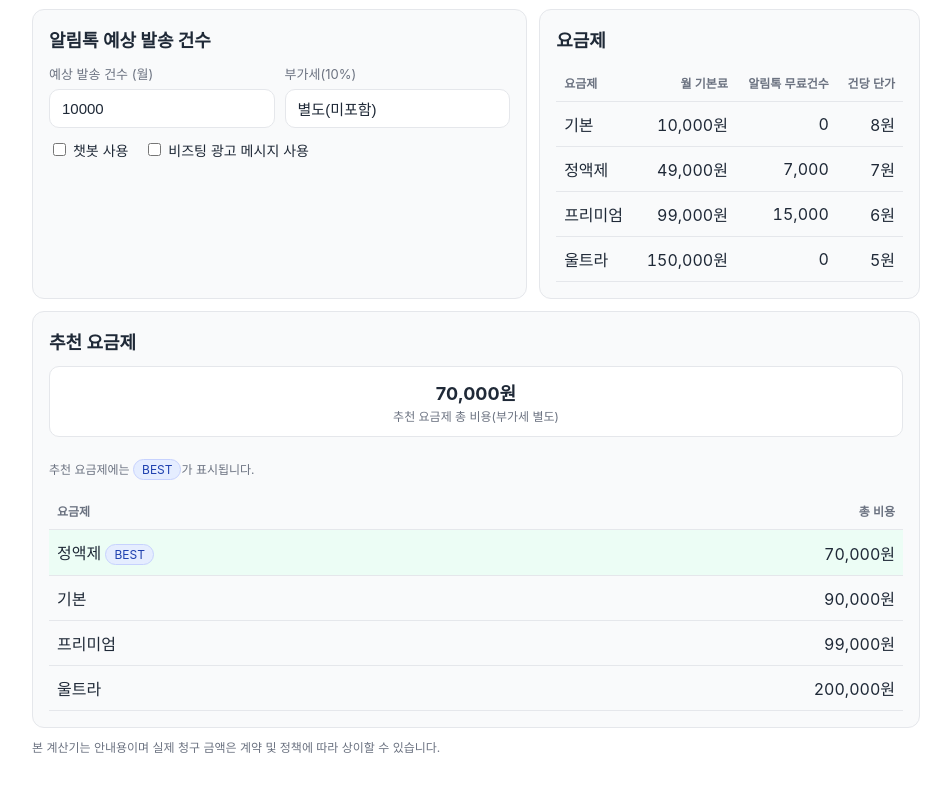
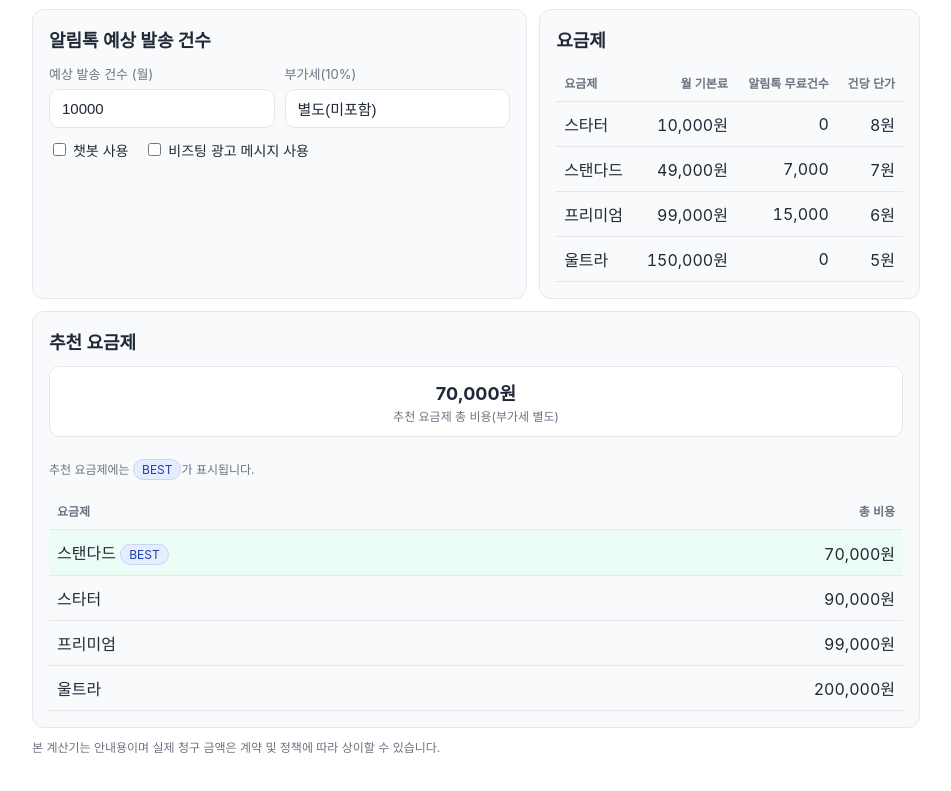
Before and after one commit to hee-duck/biztalk_bizMessage_calculator, a plain HTML site: page pricing-calculator.html in a window 1280 px wide. Shown: the part 83-874 px from the top of the page, without its empty margins (164-1115 px from the left). Drawn offline with Linux system fonts and the light colour scheme.

Commit message:
Update pricing-calculator.html

```diff
--- a/pricing-calculator.html
+++ b/pricing-calculator.html
@@ -129,8 +129,8 @@
             </tr>
           </thead>
           <tbody>
-            <tr><td>기본</td><td>10,000원</td><td>0</td><td>8원</td></tr>
-            <tr><td>정액제</td><td>49,000원</td><td>7,000</td><td>7원</td></tr>
+            <tr><td>스타터</td><td>10,000원</td><td>0</td><td>8원</td></tr>
+            <tr><td>스탠다드</td><td>49,000원</td><td>7,000</td><td>7원</td></tr>
             <tr><td>프리미엄</td><td>99,000원</td><td>15,000</td><td>6원</td></tr>
             <tr><td>울트라</td><td>150,000원</td><td>0</td><td>5원</td></tr>
           </tbody>
@@ -164,8 +164,8 @@
   <script>
     // 요금제 정의
     const plans = {
-      basic:   { name: "기본",     monthly: 10000, free: 0,     unit: 8 },
-      flat:    { name: "정액제",   monthly: 49000, free: 7000,  unit: 7 },
+      basic:   { name: "스타터",     monthly: 10000, free: 0,     unit: 8 },
+      flat:    { name: "스탠다드",   monthly: 49000, free: 7000,  unit: 7 },
       premium: { name: "프리미엄", monthly: 99000, free: 15000, unit: 6 },
       ultra:   { name: "울트라",   monthly: 150000,free: 0,     unit: 5 }
     };
```
